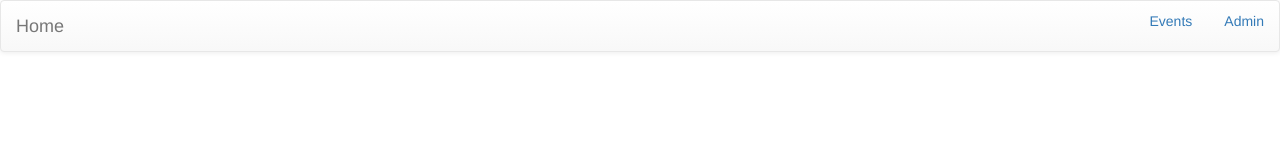
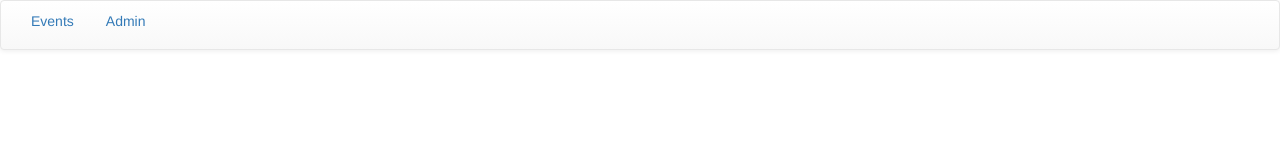
Before and after one commit to AngularJSDublin/lannistereventsapp, a website: page index.html in a window 1280 px wide. Drawn offline with Linux system fonts and the light colour scheme; some packages are replaced by stand-ins of ours.

Commit message:
remove brand logo

```diff
--- a/index.html
+++ b/index.html
@@ -24,18 +24,7 @@
     <header>
         <nav class="navbar navbar-default">
             <div class="container-fluid">
-
-                <div class="navbar-header">
-                    <a class="navbar-brand" href="/#/">
-                        Home
-                        <!--
-                        <img alt="Brand" style="max-width:150px; margin-top: -7px;" src="??????">
-                        --->
-                    </a>
-                </div>
-
-
-                <ul class="nav nav-pills navbar-right">
+                <ul class="nav nav-pills navbar-left">
                     <li><a href="/#/events"><i></i> Events</a>
                     </li>
                     <li><a href="/#/admin"><i></i> Admin</a>
```
